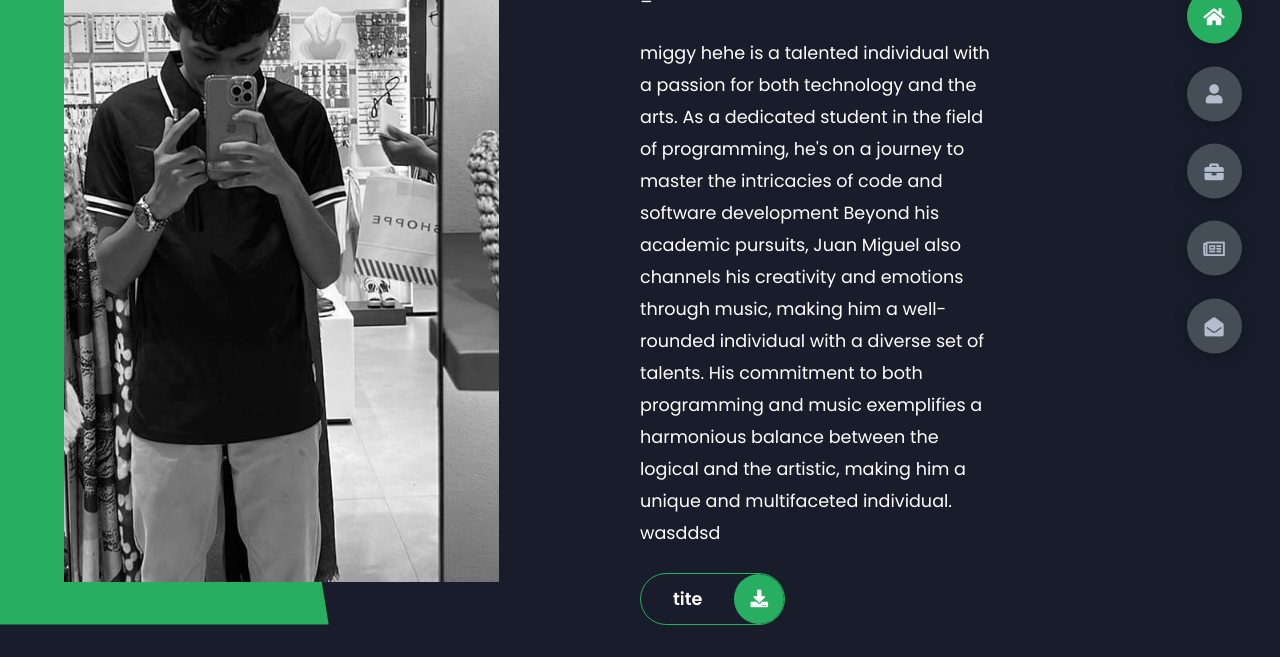
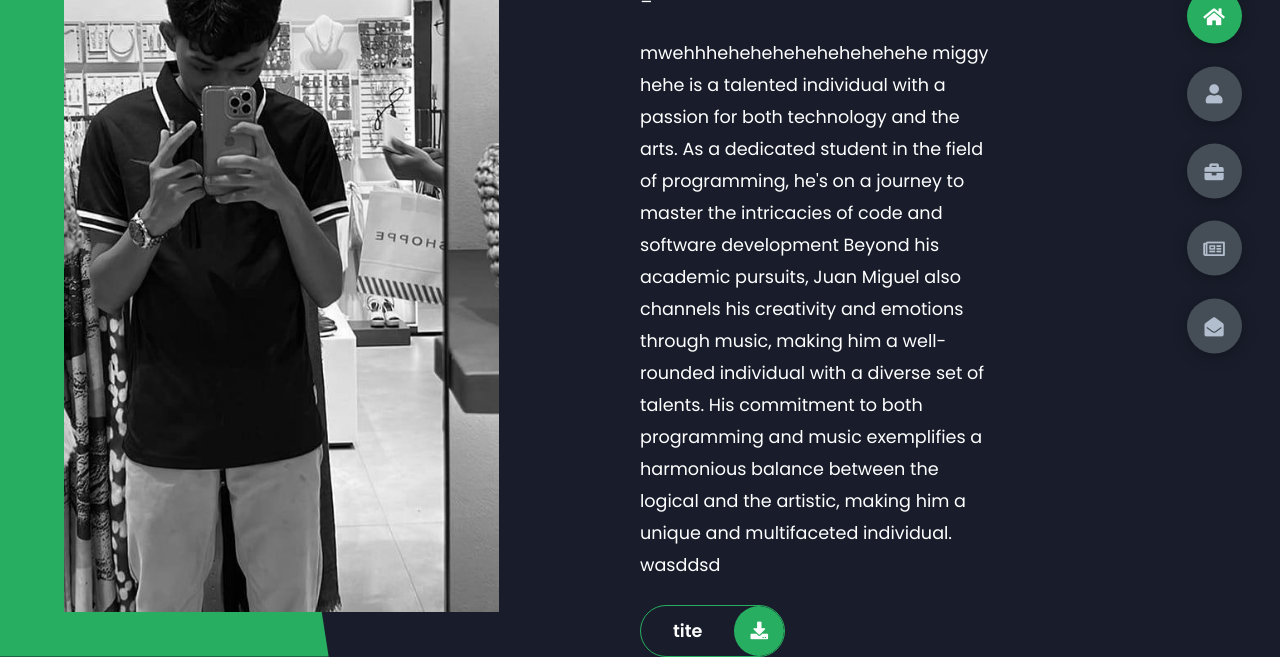
Before and after one commit to tinneee0905/psychup.github.io, a plain HTML site: page index.html in a window 1280 px wide. Shown: the part 229-886 px from the top of the page. Before the commit the page ends 854 px from the top, so only its background shows below. Drawn offline with Linux system fonts and the light colour scheme.

Commit message:
mwahahaha

```diff
--- a/index.html
+++ b/index.html
@@ -26,7 +26,7 @@
                     programmer
                 </h1>=
                 <p>
-                    miggy hehe is a talented individual with a passion for both
+                    mwehhhehehehehehehehehehe miggy hehe is a talented individual with a passion for both
                     technology and the arts. As a dedicated student in the field of programming,
                      he's on a journey to master the intricacies of code and software development
                       Beyond his academic pursuits, Juan Miguel also channels his creativity and emotions
```
